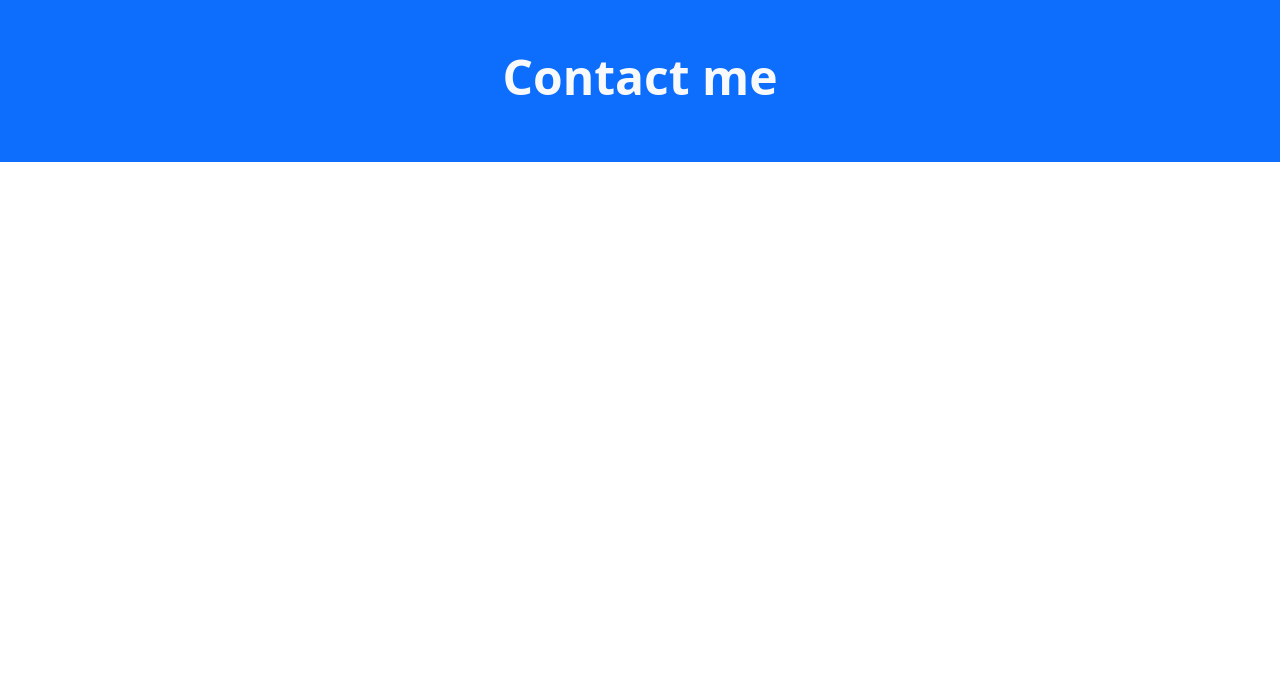
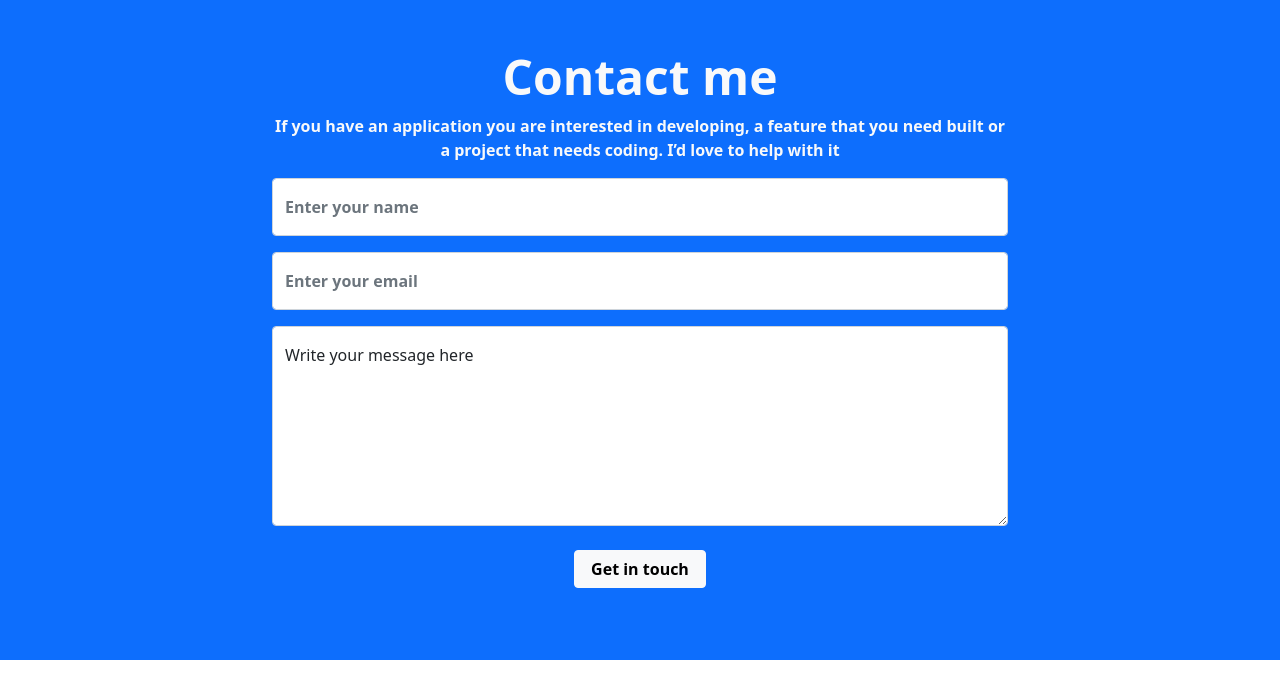
Before and after one commit to ernestmusong/Bootstrap-portfolio, a plain HTML site: page index.html in a window 1280 px wide. Drawn offline with nearby package versions, Linux system fonts and the light colour scheme.

Commit message:
Add form and textarea with button

```diff
--- a/index.html
+++ b/index.html
@@ -16,7 +16,25 @@
       <div class="container">
         <div class="row">
           <div class="col-8 offset-2">
-            <h2 class="display-5 fw-bold text-light text-center">Contact me</h2>
+            <div class="contact-title text-center">
+              <h2 class="display-5 fw-bold text-light">Contact me</h2>
+              <p class="text-light fw-bold">If you have an application you are interested in developing, a feature that you need built or a project that needs coding. I’d love to help with it</p>
+            </div>
+            <div class="contact-form">
+              <form class="text-center">
+                <div class="mb-3">
+                  <input type="text" class="form-control py-3 fw-bold" id="name" name="full name" placeholder="Enter your name" required>
+                </div>
+                <div class="mb-3">
+                  <input type="email" class="form-control py-3 fw-bold" id="email" name="email address" placeholder="Enter your email" required>
+                </div>
+                <div class="form-floating">
+                  <textarea class="form-control fw-bold" placeholder="Write your message here" id="floatingTextarea2" style="height: 200px"></textarea>
+                  <label for="floatingTextarea2">Write your message here</label>
+                </div>
+                <button type="submit" class="btn btn-light mx-auto fw-bold my-4 px-3">Get in touch</button>
+              </form>
+            </div>
           </div>
         </div>
       </div>
```
